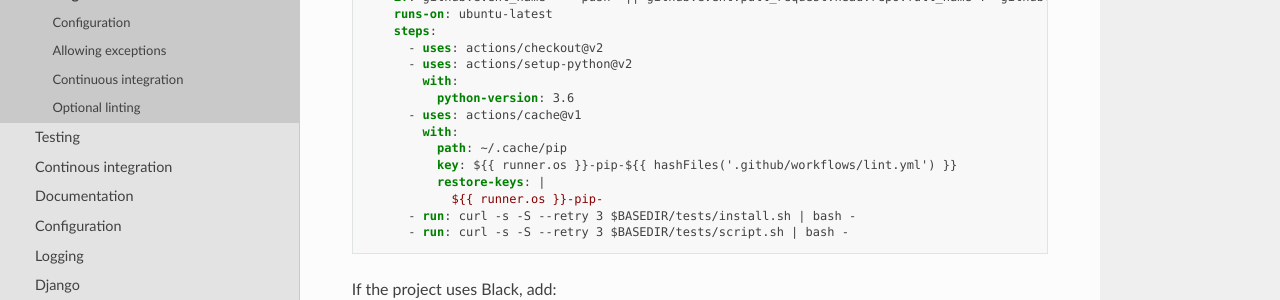
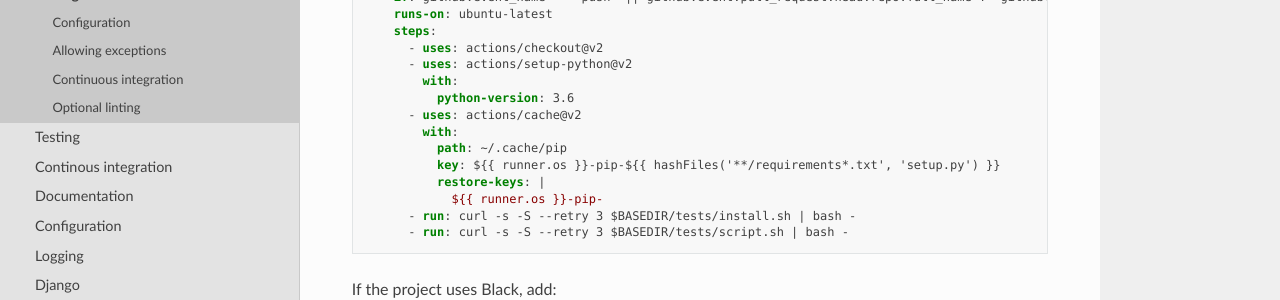
Before and after one commit to open-contracting/software-development-handbook, a Sphinx documentation site: the page built from docs/python/linting.rst, in a window 1280 px wide and 900 px high, scrolled down 1048 px. Shown: the part 152-452 px from the top of the window. Built offline with Sphinx 7.4.7 and the Read the Docs theme 2.0.0, drawn with Linux system fonts in a browser that asks for light colours.

Commit message:
ci: Use consistent lint.yml

```diff
--- a/docs/python/samples/lint.yml
+++ b/docs/python/samples/lint.yml
@@ -11,10 +11,10 @@ jobs:
       - uses: actions/setup-python@v2
         with:
           python-version: 3.6
-      - uses: actions/cache@v1
+      - uses: actions/cache@v2
         with:
           path: ~/.cache/pip
-          key: ${{ runner.os }}-pip-${{ hashFiles('.github/workflows/lint.yml') }}
+          key: ${{ runner.os }}-pip-${{ hashFiles('**/requirements*.txt', 'setup.py') }}
           restore-keys: |
             ${{ runner.os }}-pip-
       - run: curl -s -S --retry 3 $BASEDIR/tests/install.sh | bash -
```
Also changed, not shown: 1 other file.
